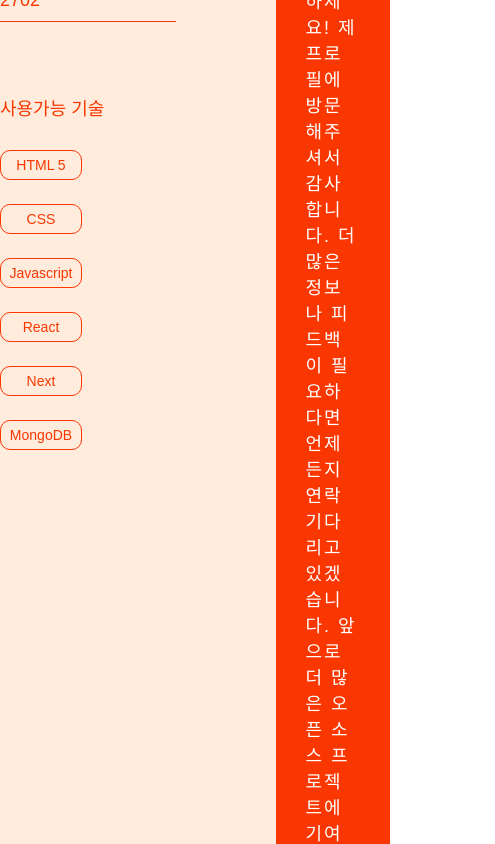
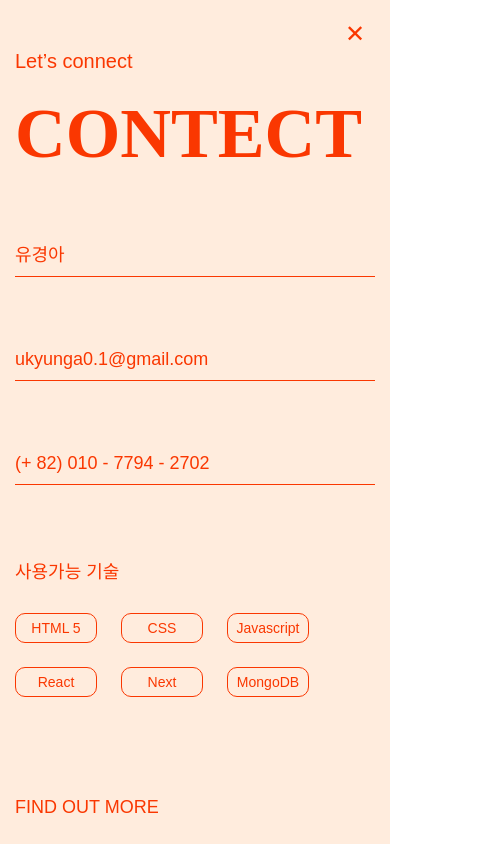
Before and after one commit to UKYUNGAH/kyungah-portfolio, a React (Create React App) app: page /Contact in a window 390 px wide. Shown: the top 844 px of the page, 495 px wide, since content can reach past the window. Built offline with nearby package versions, Linux system fonts and the light colour scheme; a web font is replaced by a local one.

Commit message:
STYLE : 모바일 반응형 스타일 80% 완료

```diff
--- a/src/App.css
+++ b/src/App.css
@@ -14,11 +14,11 @@
     background-color: var(--background-color);
     color: var(--text-color);
 }
-
 .container {
     padding: 0 26px;
 }
 
+/* ====================== HEADER ====================== */
 .header {
     position: fixed;
     width: 100%;
@@ -62,8 +62,11 @@
     position: relative;
     font-size: 12px;
 }
+.header {
+    display: block;
+}
 
-/* --------------------------- 메인섹션 */
+/* ====================== MAIN ====================== */
 .main {
     position: relative;
     width: 100%;
@@ -102,6 +105,8 @@
 }
 .main .bottom .update {
 }
+
+/* ====================== ABOUT ====================== */
 .about .container {
     position: relative;
     width: 100%;
@@ -145,19 +150,13 @@
 
     background: var(--text-color);
     clip-path: circle(0% at 50% 50%);
-    transition: clip-path 1.5s ease-in; /* 애니메이션 효과 */
+    transition: clip-path 1.5s ease-in;
 }
 .about p.visible {
     clip-path: circle(150% at 50% 50%);
 }
 
-.next-section {
-}
-
-.header {
-    display: block;
-}
-
+/* ====================== CONTACT ====================== */
 .contact {
     position: relative;
     width: 100%;
@@ -165,12 +164,8 @@
     background: var(--background-color);
 }
 .contact .container {
-    position: absolute;
-    top: 50%;
-    left: 50%;
-    transform: translate(-50%, -50%);
-    width: 100%;
-    padding: 0;
+    position: relative;
+    padding: 50px 0;
 }
 .contact .wrap {
     display: flex;
@@ -191,16 +186,12 @@
     margin-bottom: 66px;
     font-family: 'Lora', serif;
 }
-.contact .l_top {
-}
 .contact .l_top h4 {
     font-size: 18px;
     font-weight: 400;
     padding-bottom: 10px;
     border-bottom: 1px solid var(--border-color);
     margin-bottom: 72px;
-}
-.contact .l_bottom {
 }
 .contact .l_bottom h4 {
     font-size: 18px;
@@ -220,13 +211,8 @@
     border: 1px solid var(--border-color);
     border-radius: 10px;
 }
-
 .contact .right {
     width: 35%;
-}
-.contact .right_top {
-}
-.contact .list_box {
 }
 .contact h5 {
     font-size: 18px;
@@ -270,7 +256,7 @@
     margin-bottom: 0;
 }
 
-/* project */
+/* ====================== PROJECT ====================== */
 .project {
     /* background-color: #f0f0f0; */
     position: relative;
@@ -324,16 +310,9 @@
     padding: 30px 40px;
     box-shadow: 0px 3px 3px rgba(0, 0, 0, 0.2);
 }
-/* .project .box.on {
-    transition: all 0.3s ease-in;
-}
-.project .box.on:hover {
-    transform: rotateY(180deg);
-} */
 .project .box.on .overlay {
     display: block;
 }
-
 .project .contents {
     text-align: center;
 }
@@ -446,8 +425,50 @@
         height: auto;
         margin-bottom: 150px;
     }
+    .about .text_wrap {
+        width: 100%;
+    }
     .about p {
         width: 100%;
-        padding: 20px;
+        min-height: 550px;
+        max-height: 550px;
+        padding: 0 10px;
+        display: flex;
+        justify-content: center;
+        align-items: center;
+        font-size: 7vw;
+    }
+    .project .container {
+        padding: 100px 15px !important;
+    }
+    .project h2 {
+        font-size: 5em;
+    }
+    .project .box {
+        width: 100%;
+        transform: translate(0, 0);
+        padding: 30px 15px;
+    }
+    .contact {
+        height: auto;
+    }
+    .contact .container {
+        padding: 50px 15px;
+    }
+    .contact .wrap {
+        flex-direction: column;
+    }
+    .contact h2 {
+        font-size: 18vw;
+    }
+    .contact .left {
+        width: 100%;
+    }
+    .contact .right {
+        width: 100%;
+    }
+    .contact .close_btn {
+        top: -30px;
+        right: 10px;
     }
 }
--- a/src/components/Project.jsx
+++ b/src/components/Project.jsx
@@ -1,8 +1,11 @@
-import React, { useState } from 'react';
+import React, { useEffect, useRef, useState } from 'react';
+import gsap from 'gsap';
 import { Link } from 'react-router-dom';
+import { ScrollTrigger } from 'gsap/ScrollTrigger';
 
 const Project = () => {
     // 각 박스의 호버 상태를 배열로 관리
+    const containerRef = useRef(null);
     const [hoverIndex, setHoverIndex] = useState(null);
 
     const handleMouseOver = (index) => {
```
